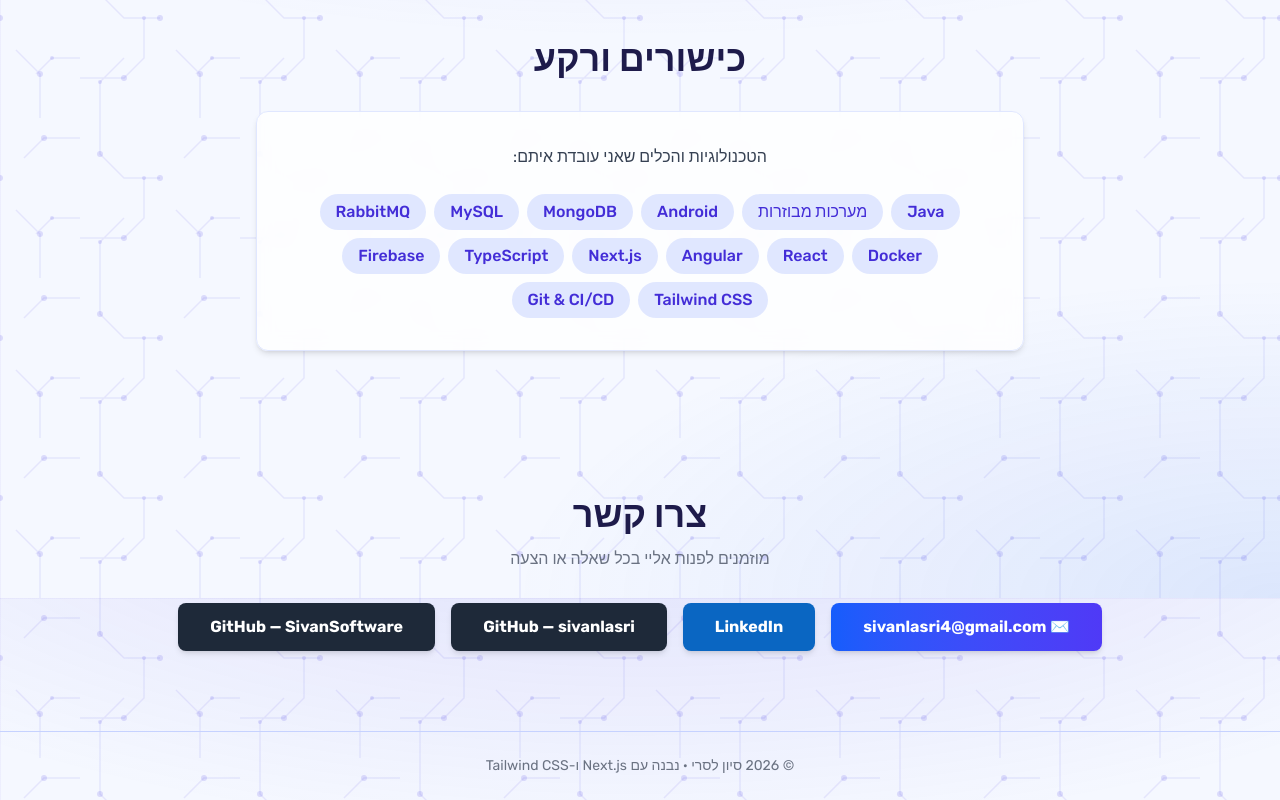
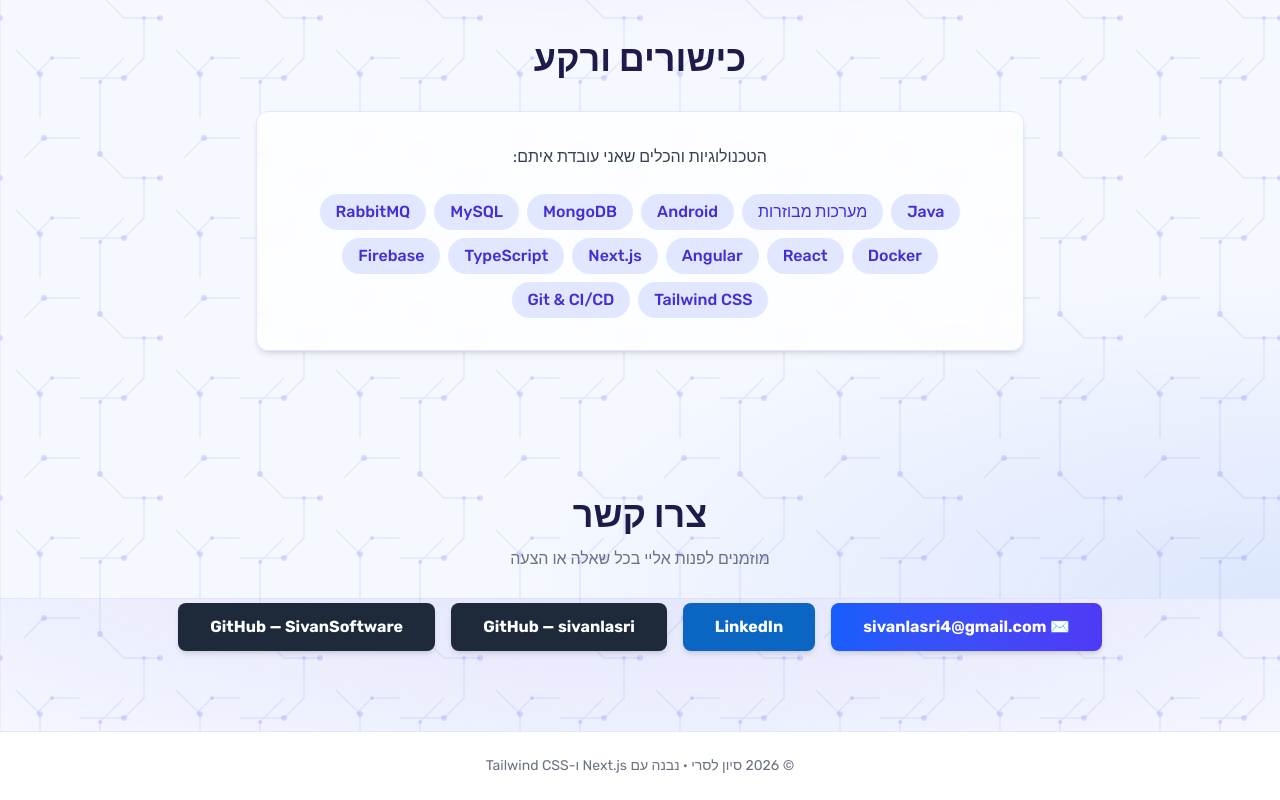
Before and after one commit to SivanSoftware/SivanSoftware.github.io, a Next.js app: page / in a window 1280 px wide. Shown: the part 1802-2602 px from the top of the page. Built offline with nearby package versions, Linux system fonts and the light colour scheme.

Commit message:
Give the footer a white background

```diff
--- a/app/page.tsx
+++ b/app/page.tsx
@@ -295,7 +295,7 @@ export default function Home() {
         </div>
       </section>
 
-      <footer className="border-t border-indigo-200 py-6 text-center text-gray-500 text-sm">
+      <footer className="bg-white border-t border-indigo-100 py-6 text-center text-gray-500 text-sm">
         © {new Date().getFullYear()} סיון לסרי · נבנה עם Next.js ו-Tailwind CSS
       </footer>
 
```
